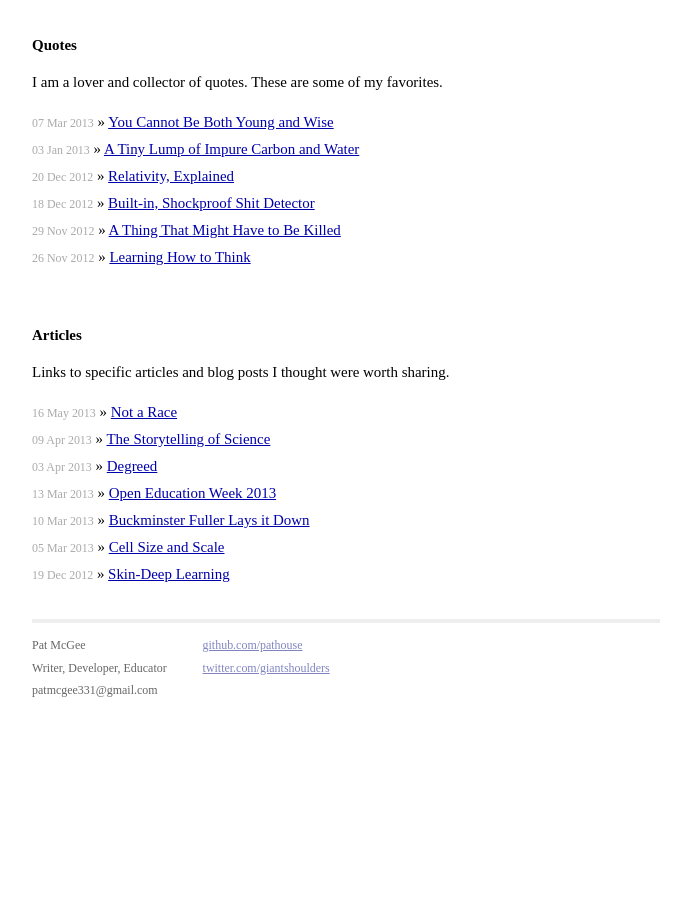
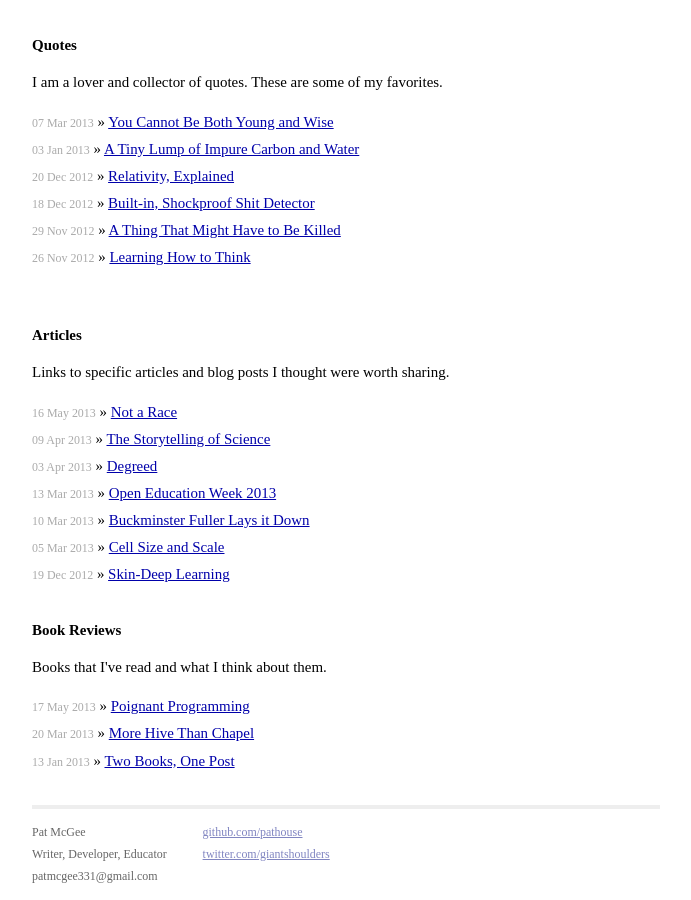
Before and after one commit to pathouse/pathouse.github.io, a Jekyll site: the page built from read/index.html, in a window 1280 px wide and 900 px high, scrolled down 1350 px. Shown: the whole window, without its empty margins (294-985 px from the left). Built offline with Jekyll 4.4.1, drawn with Linux system fonts in a browser that asks for light colours; some web fonts are replaced; before the commit the page ends 2064 px from its top, so only the background shows below that.

Commit message:
Books added to read page

```diff
--- a/read/index.html
+++ b/read/index.html
@@ -57,5 +57,12 @@
       <li><span>{{ post.date | date_to_string }}</span> &raquo; <a href="{{ post.url }}">{{ post.title }}</a></li>
     {% endfor %}
   </ul> <!-- /articles -->
+  <h1>Book Reviews</h1>
+  <p>Books that I've read and what I think about them.</p>
+  <ul class="posts">
+    {% for post in site.categories.books %}
+      <li><span>{{ post.date | date_to_string }}</span> &raquo; <a href="{{ post.url }}">{{ post.title }}</a></li>
+    {% endfor %}
+  </ul> <!-- /books -->
 
 </div> <!-- /home -->
```
